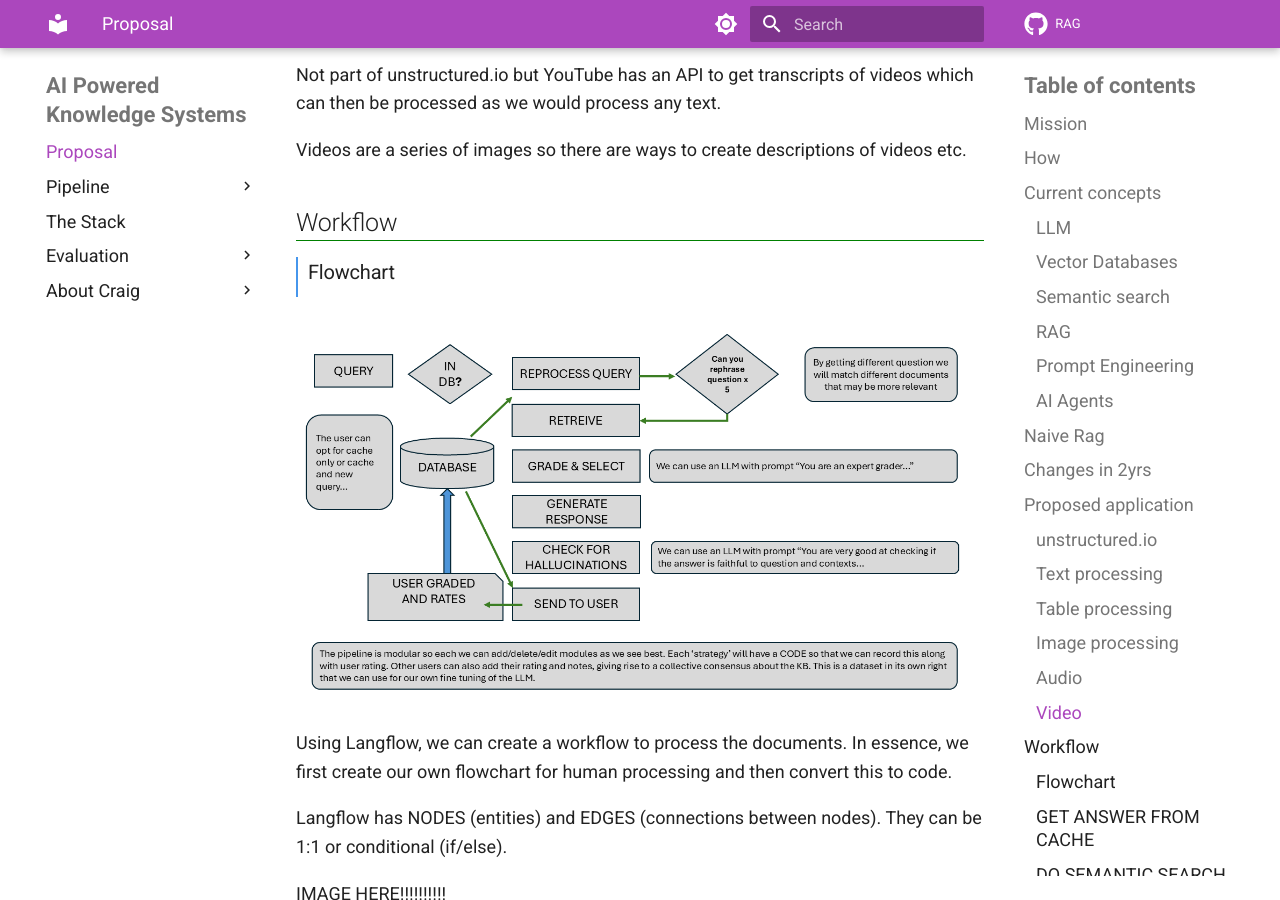
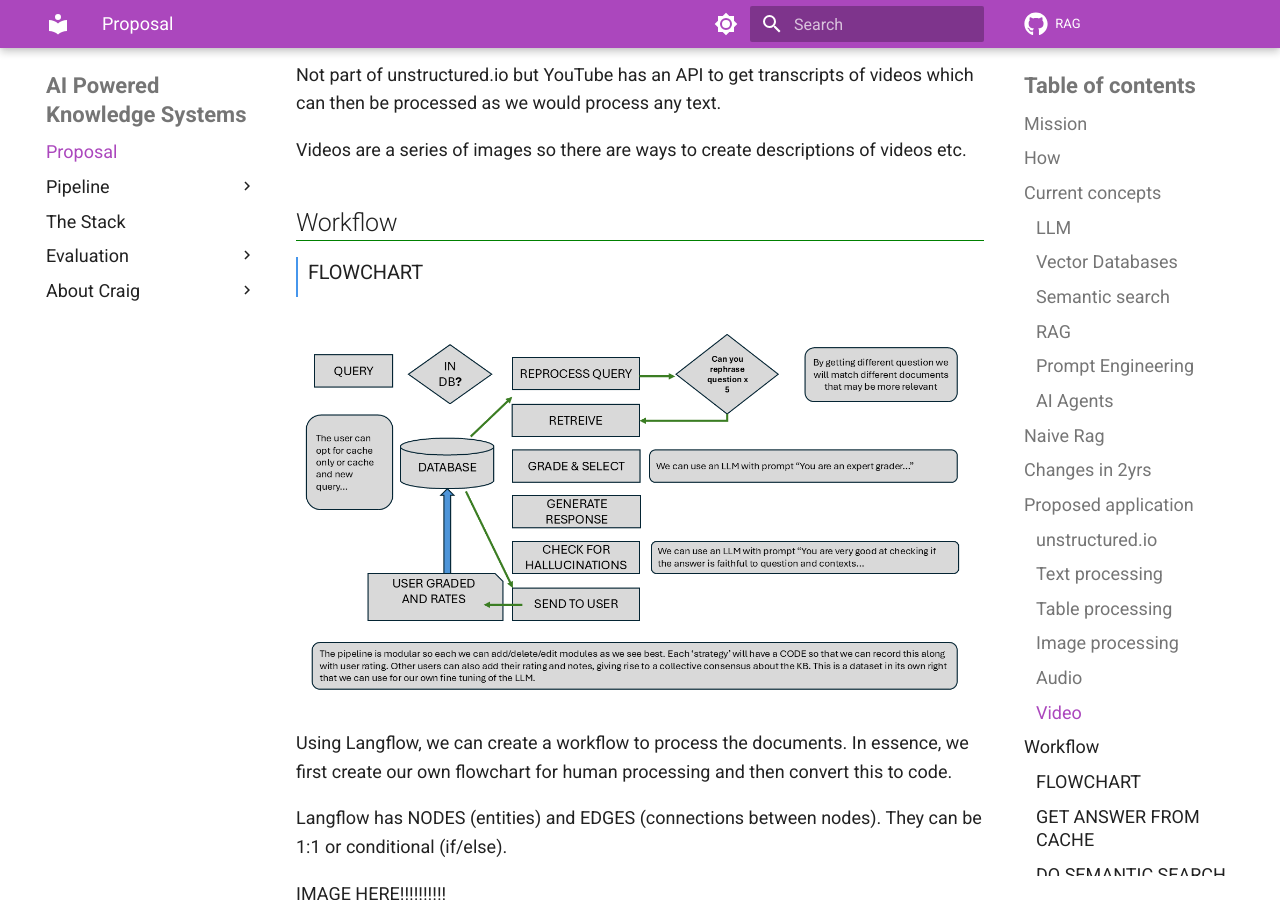
Before and after one commit to Python-Test-Engineer/AI-KB-BOOK, an MkDocs documentation site: the page built from docs/index.md, in a window 1280 px wide and 900 px high, scrolled down 8150 px. Built offline with MkDocs 1.6.1 and Material for MkDocs 9.7.7, drawn with Linux system fonts in a browser that asks for light colours.

Commit message:
workflow

```diff
--- a/docs/index.md
+++ b/docs/index.md
@@ -267,7 +267,7 @@ Videos are a series of images so there are ways to create descriptions of videos
 
 ## Workflow
 
-### Flowchart
+### FLOWCHART
 
 ![strategy](./images/rag/flowchart.png)
 
```
